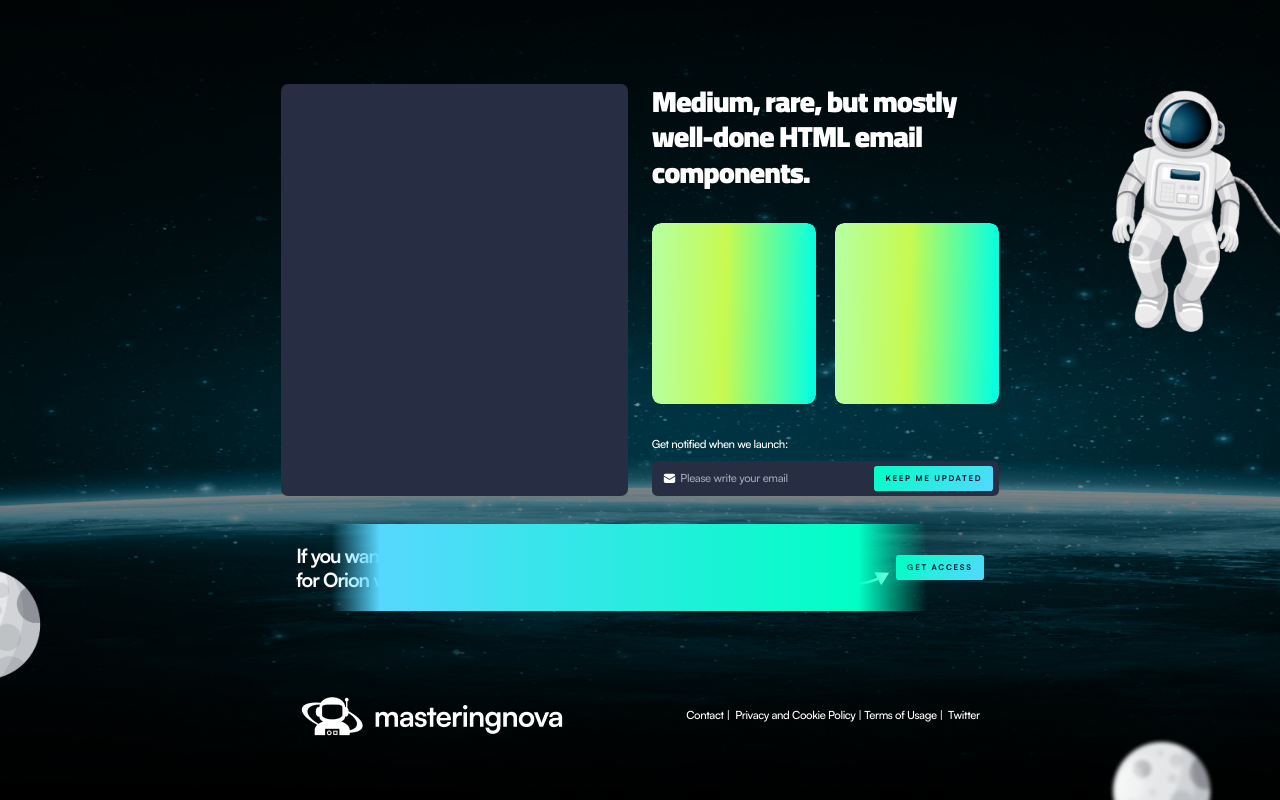
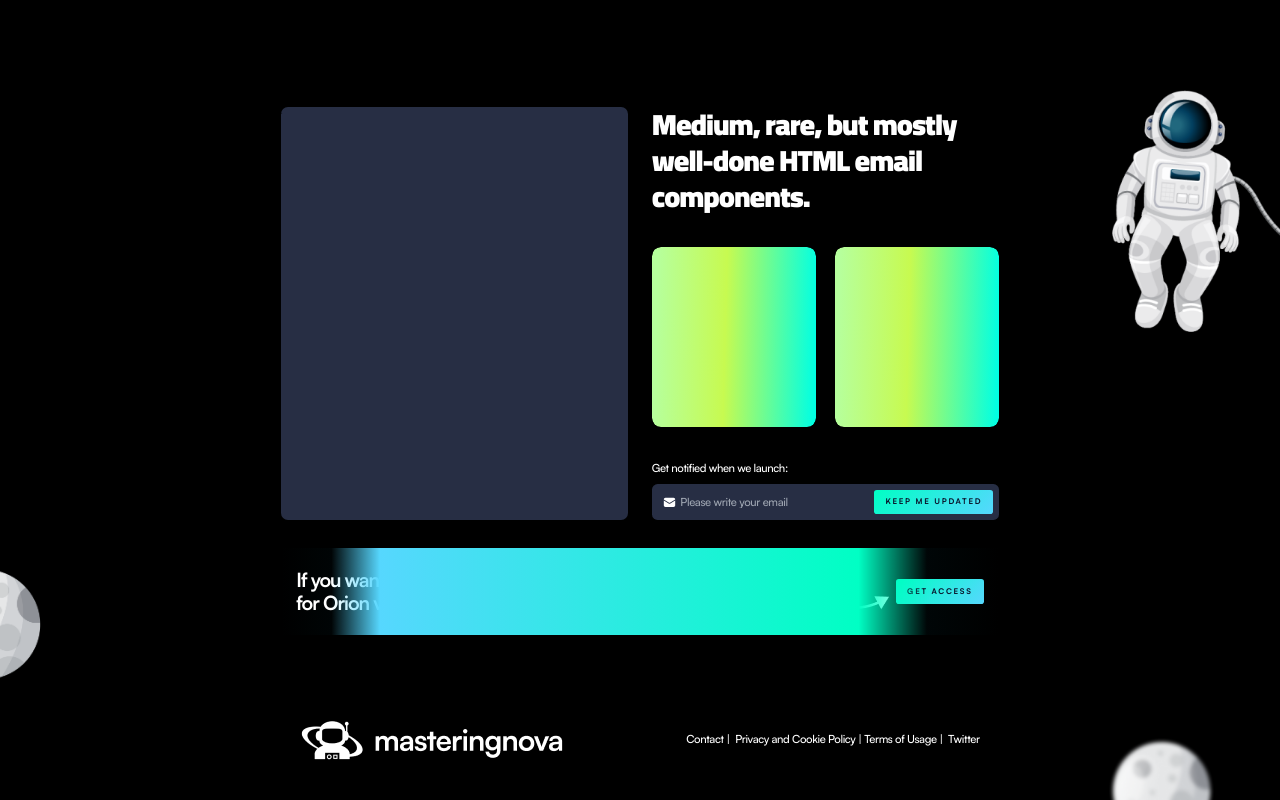
Before and after one commit to safiullah77777/bruno-falco, a React (Create React App) app: page /pre-launching in a window 1280 px wide. Shown: the top 800 px of the page. Built offline with nearby package versions, Linux system fonts and the light colour scheme.

Commit message:
designing

```diff
--- a/src/components/Launch/index.jsx
+++ b/src/components/Launch/index.jsx
@@ -3,7 +3,7 @@ import InputWithButton from "../InputWithButton";
 import scientist from '../../assets/images/scientist3.png'
 const Launch = () => {
   return (
-    <section className="px-[2rem] w-full pt-[20rem] middle flex-col px-[2rem] gap-[2.3rem] pb-[27rem] relative launch">
+    <section className="px-[2rem] w-full pt-[20rem] middle flex-col px-[2rem] gap-[2.3rem] pb-[27rem] relative">
       <img src={scientist} alt="scientist" className="absolute left-0 top-[13rem] 768:top-0 z-[21] 1440:w-[25rem] 1440:-left-[10rem] 450:!-left-0 450:!w-[15rem]" />
       <h2 className="-tracking-[1.95px] relative z-[2222] 450:!text-[42px] 450:pt-[10rem] !text-center font-700 text-white !text-[6.5rem]">
         Launching in{" "}
--- a/src/pages/Home/index.jsx
+++ b/src/pages/Home/index.jsx
@@ -15,7 +15,7 @@ import Cources from "../../components/Cources";
 
 function Home() {
   return (
-    <main className="relative min-h-[100vh] home pb-[9.4rem]">
+    <main className="relative min-h-[100vh] pb-[9.4rem] !bg-black">
         <Sticker />
         <Header />
         <Banner />
--- a/src/pages/PreLaunching/index.jsx
+++ b/src/pages/PreLaunching/index.jsx
@@ -14,7 +14,7 @@ const PreLaunching = () => {
     };
   }, []);
   return (
-    <div className="pre-launching  px-[2rem] middle pt-[12rem] relative h-[100vh] 1023:max-h-[300vh] 1023:h-auto">
+    <div className="px-[2rem] middle pt-[12rem] relative h-[100vh] 1023:max-h-[300vh] 1023:h-auto !bg-black">
       <img
         src={scientist}
         alt=""
```
